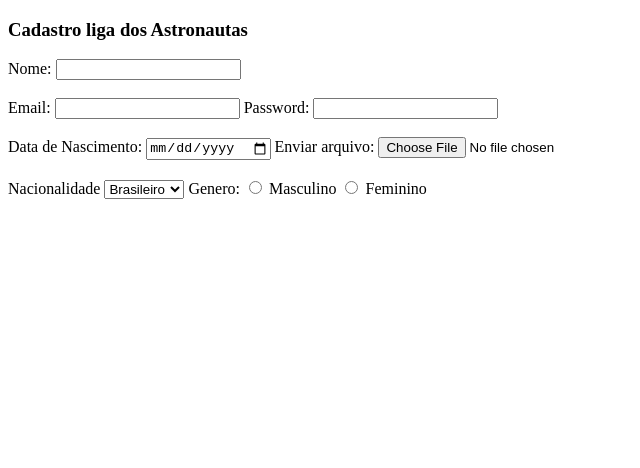
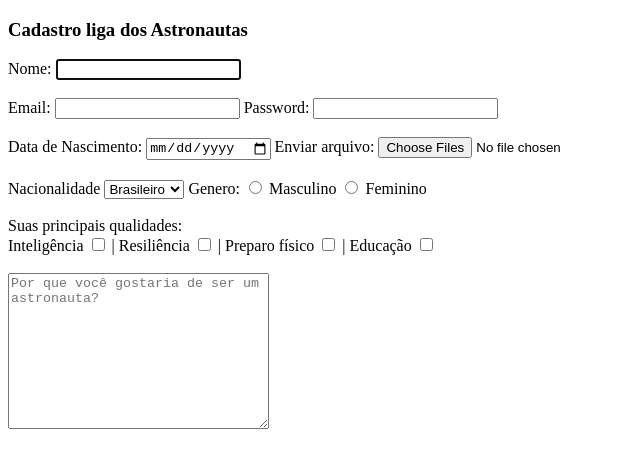
Before and after one commit to diegorofe/Exercicios-HTML-CSS-JS, a plain HTML site: page exercicio05/index.html in a window 1280 px wide. Shown: the whole page, without its empty margins (0-640 px from the left). Drawn offline with Linux system fonts and the light colour scheme.

Commit message:
Update exercicio05

```diff
--- a/exercicio05/index.html
+++ b/exercicio05/index.html
@@ -12,7 +12,7 @@
     <h3>Cadastro liga dos Astronautas</h3>
     <form action="">
         <label for="fname">Nome:</label>
-            <input type="text" id="fname"><br> <br>
+        <input type="text" id="fname" autofocus><br> <br>
         <label for="email">Email:</label>
         <input type="email" id="email">
         <label for="pwd">Password:</label>
@@ -20,7 +20,9 @@
         <label for="date">Data de Nascimento:</label>
         <input type="date" id="date">
         <label for="Arquivo">Enviar arquivo:</label>
-            <input type="file" ><br> <br>
+        <input type="file" multiple><br> <br>
+
+        <div>
             <label>Nacionalidade</label>
             <select name="nacionalidade" id="" size=>
                 <option value="Brazil">Brasileiro</option>
@@ -34,7 +36,26 @@
             <label for="">Masculino</label>
             <input type="radio" name="Feminino" value="Feminino">
             <label for="">Feminino</label>
+        </div>
+        <br>
+        <div>
+            Suas principais qualidades: <br>
+            <label for="intelig">Inteligência</label>
+            <input type="checkbox" name="Intelig" value="Inteligência">
+            <label for="res">| Resiliência</label>
+            <input type="checkbox" name="res" value="Resiliência">
+            <label for="prep">| Preparo físico</label>
+            <input type="checkbox" name="prep" value="Preparo físico">
+            <label for="edu">| Educação</label>
+            <input type="checkbox" name="edu" value="Educação">
+        </div>
+        <br>
+        <div>
+            <textarea name="description" id="description" cols="30" rows="10"
+                placeholder="Por que você gostaria de ser um astronauta?"></textarea>
+        </div>
     </form>
+
 
 </body>
 
```
Lines whose indentation alone changed are shown as unchanged.
